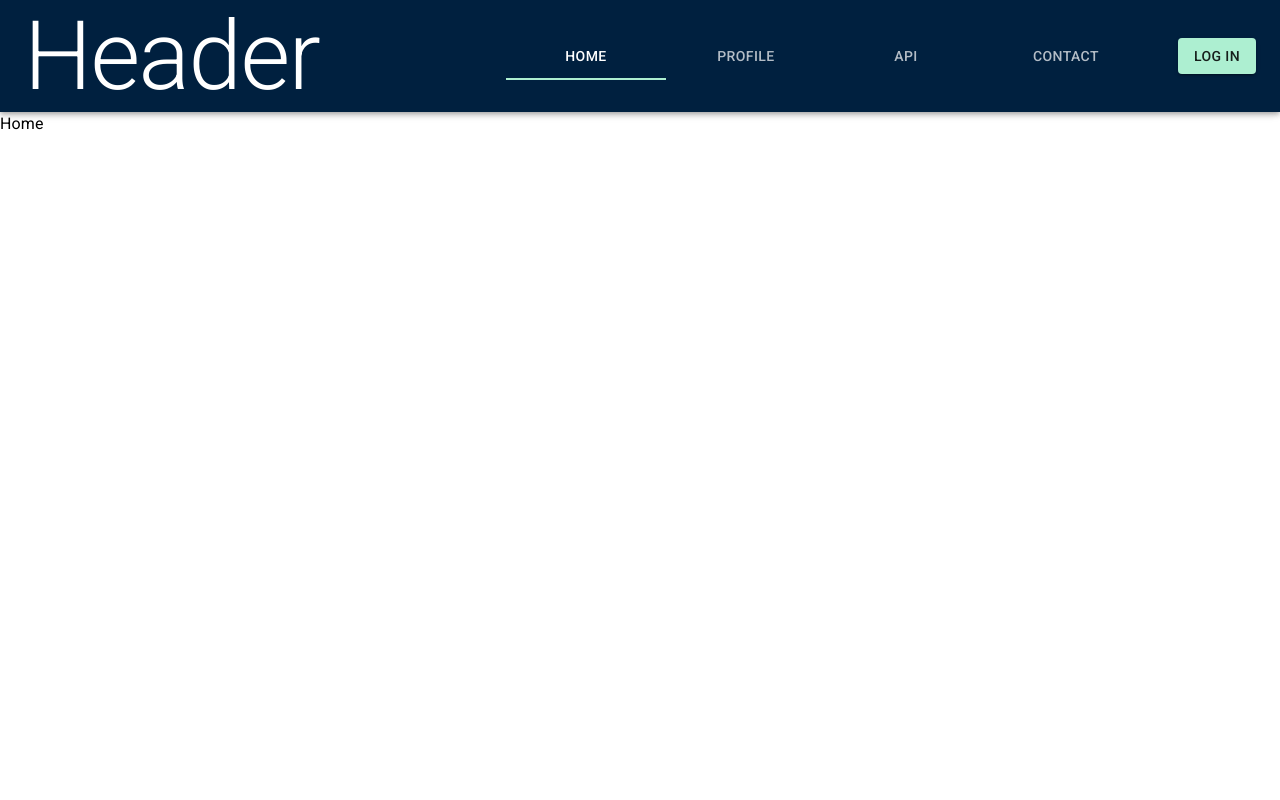
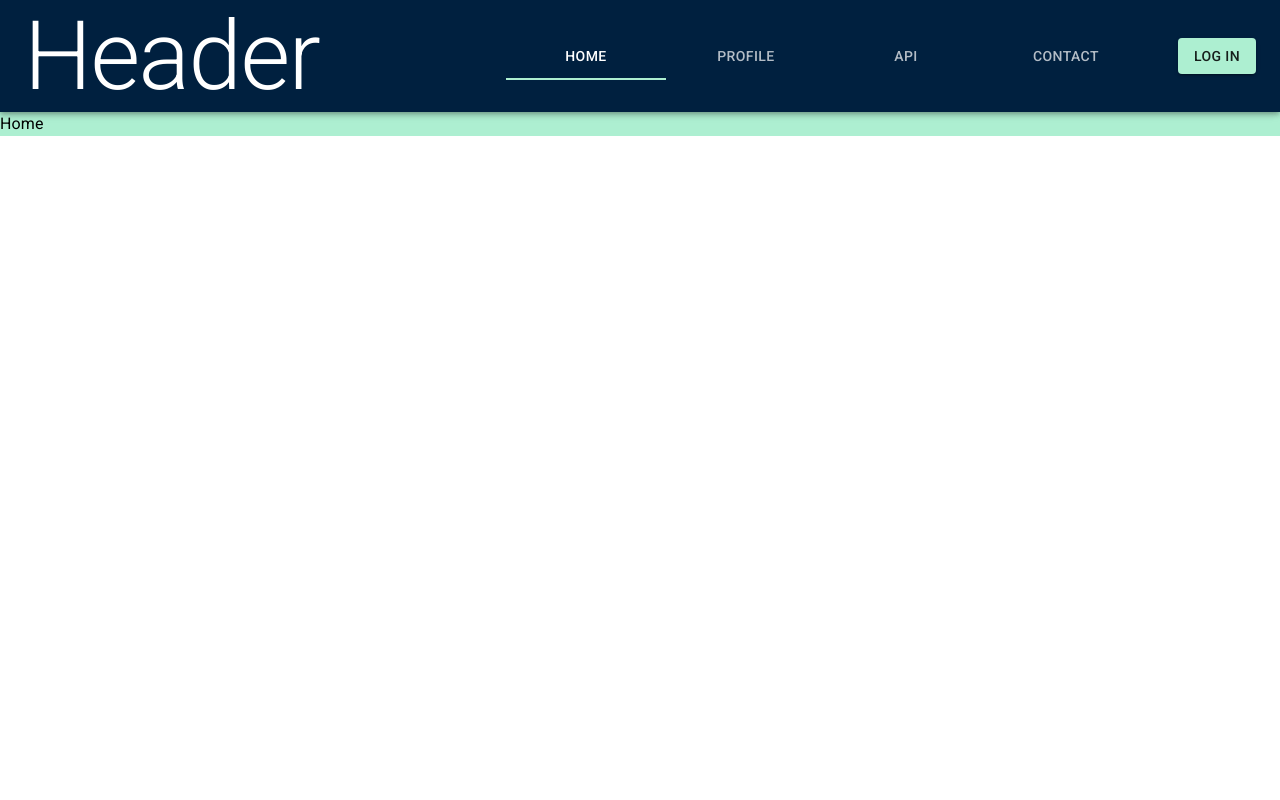
Before and after one commit to jpagtama/ReactJS_Project_02, a React (Create React App) app: page / in a window 1280 px wide. Shown: the top 800 px of the page. Built offline with nearby package versions, Linux system fonts and the light colour scheme.

Commit message:
Added background color

```diff
--- a/src/components/Home.jsx
+++ b/src/components/Home.jsx
@@ -2,12 +2,13 @@ import React from 'react'
 import { Typography } from '@material-ui/core'
 
 const Home = (props) => {
-    // console.log("props from Home", props)
 
     return (
-        <Typography>
-            Home
-        </Typography>
+        <div style={{backgroundColor:"#ADEFD1FF"}}>
+            <Typography >
+                Home
+            </Typography>
+        </div>
     )
 }
 
```
